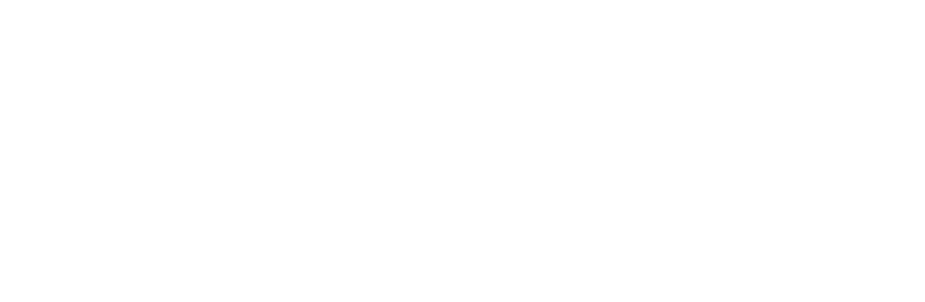
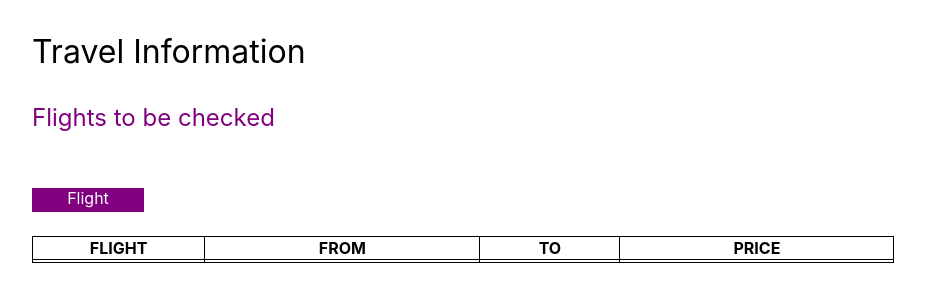
Before and after one commit to gopinathsjsu/team-project-four-horseman, a React (Create React App) app in the folder frontend/: page /displayflights/b85c9710-4d9e-11ec-b4e0-cf29e1479ba5 in a window 1280 px wide. Shown: the top 302 px of the page, without its empty margins (128-1053 px from the left). Built offline with nearby package versions, Linux system fonts and the light colour scheme.

Commit message:
Modified UI of DisplayFlights and FlightInformation

```diff
--- a/frontend/src/App.js
+++ b/frontend/src/App.js
@@ -5,6 +5,7 @@
 import BookFlights from "./components/BookFlights/BookFlights";
 import MyReservations from "./components/MyReservations/MyReservations";
 import DisplayFlights from "./components/DisplayFlights/DisplayFlights";
+import SingleFlightDetails from "./components/DisplayFlights/SingleFlightDetails";
 
 
 function App() {
@@ -27,6 +28,9 @@
         <Route exact path='/displayflights'>
           <DisplayFlights/>
         </Route>
+        <Route exact path='/displayflights/:id'>
+          <SingleFlightDetails/>
+        </Route>
       </Switch>
       </div>
     </Router>
--- a/frontend/src/components/DisplayFlights/DisplayFlights.js
+++ b/frontend/src/components/DisplayFlights/DisplayFlights.js
@@ -15,10 +15,11 @@
 const arrAirport = queryParams.get('arrival-airport');
 console.log(date, depAirport, arrAirport); // 55 test null
     let params = {
-        from:depAirport,
-        to:arrAirport,
-        deptTime:date,
-      };
+
+            from:"4a1b9780-4c11-11ec-bc30-c13971008366",
+            to:"4a1c81e0-4c11-11ec-bc30-c13971008366",
+            deptTime:"2021-12-04"
+        }
 
       let query = Object.keys(params)
                     .map(k => encodeURIComponent(k) + '=' + encodeURIComponent(params[k]))
@@ -44,20 +45,14 @@
 
     return (
         <div>
-            <div style={{marginLeft:'12rem'}}>
+            <div style={{marginLeft:'2rem'}}>
                 <h1>San Francisco to Istanbul on Thursday,December 2</h1>
             </div>
             <FlightInformation />
+
+
             <FlightInformation />
-            <FlightInformation />
-            <FlightInformation />
-            <div style={{marginLeft:'12rem'}}>
-                <h1>San Francisco to Istanbul on Thursday,December 2</h1>
-            </div>
-            <FlightInformation />
-            <FlightInformation />
-            <FlightInformation />
-            <FlightInformation />
+
             <div className='manage-reservations'>
             <button style={{marginLeft:'35%'}}>Cancel search</button>
             <button style={{marginLeft:'2%'}}>Checkout</button>
--- a/frontend/src/components/DisplayFlights/FlightInformation.js
+++ b/frontend/src/components/DisplayFlights/FlightInformation.js
@@ -1,9 +1,13 @@
 import React from "react";
 
 const DisplayFlights = ({ re }) => {
+  function onclick(){
+    console.log('hi')
+
+  }
   return (
-    <div className="flight-display-holder">
-      <div className="flight-details-single">
+    <div className="flight-display-holder" style={{marginTop:"5%"}}>
+      <div className="flight-details-single" onClick={onclick}>
         <div className="flight-details-departing-airport">
           <span>06.15</span>
           <br />
@@ -13,11 +17,11 @@
           <span>San Jose</span>
           <br />
         </div>
-        <div className="flight-details-connecting-line">
+        <div className="flight-details-connecting-line" style={{marginTop:'1rem'}}>
           <small>────────────────────────────────</small>
         </div>
         <div className="flight-details-arrival-airport">
-          <span>06.15</span>
+          <span>07.15</span>
           <br />
 
           <span>SJC</span>
@@ -26,7 +30,8 @@
           <br />
         </div>
 
-        <div className="flight-details-time-duration">
+
+        {/* <div className="flight-details-time-duration">
           <span>Flight Duration</span>
           <br />
           <br />
@@ -38,7 +43,8 @@
           <span style={{ marginLeft: "10%" }}>---</span>
         </div>
         <p></p>
-      </div>
+  </div>*/}
+    </div>
     </div>
   );
 };
--- /dev/null
+++ b/frontend/src/components/DisplayFlights/SingleFlightDetails.js
@@ -0,0 +1,60 @@
+import React from 'react'
+
+const SingleFlightDetails = () => {
+    return (
+        <div className='single-flight-details'>
+        <p style={{ fontSize: "2rem" }}>Travel Information</p>
+      <p style={{ fontSize: "1.5rem", color: "purple" }}>
+        Flights to be checked
+      </p>
+      <div className="flight-details">
+        <div
+          style={{
+            backgroundColor: "purple",
+            width: "10%",
+            textAlign: "center",
+            color: "white",
+            height: "1.5rem",
+          }}
+        >
+          Flight
+        </div>
+        <p style={{ fontSize: "1.5rem" }}>
+          {}
+          {/* {reservations["flight"].fromAirportCode} - {reservations["flight"].toAirportCode} on {depDate} */}
+        </p>
+        <table>
+          <tr>
+            <th style={{ width: "20%" }}>FLIGHT</th>
+            <th>FROM</th>
+            <th>TO</th>
+            <th>PRICE</th>
+          </tr>
+          <tr>
+            <td>
+              {/* <b>{reservations['flight'].flightCode}</b> */}
+
+
+            </td>
+            <td>
+              {/* <b>{depTime}</b>
+              <h4> {reservations["flight"].fromAirportCity} ({reservations["flight"].fromAirportCode})</h4>
+              <small>{reservations["flight"].fromAirportName}</small> */}
+            </td>
+            <td>
+              {/* <b>{arrTime}</b>
+              <h4>{reservations["flight"].toAirportCity} ({reservations["flight"].toAirportCode})</h4>
+              <small>{reservations["flight"].toAirportName}</small> */}
+            </td>
+
+            <td>
+              {/* <h3>{reservations["flight"].price} $</h3> */}
+            </td>
+          </tr>
+        </table>
+        </div>
+        </div>
+    )
+}
+
+export default SingleFlightDetails
--- a/frontend/src/components/ManageReservations/FindReservations.js
+++ b/frontend/src/components/ManageReservations/FindReservations.js
@@ -1,4 +1,4 @@
-import React, { useState } from "react";
+import React from "react";
 import NavigationBar from "../RegisterPage/NavigationBar";
 
 const FindReservations = () => {
--- a/frontend/src/components/MyReservations/MyReservations.js
+++ b/frontend/src/components/MyReservations/MyReservations.js
@@ -1,5 +1,5 @@
 import React, { useState, useEffect } from "react";
-import FlightDetails from "./FlightDetails";
+import ReservationDetails from "./ReservationDetails";
 import axios from "axios";
 
 const MyReservations = () => {
@@ -26,7 +26,7 @@
 
   return (
     <div>
-      {reservations && <FlightDetails reservations={reservations}/>}
+      {reservations && <ReservationDetails reservations={reservations}/>}
 
       <div className="manage-reservations">
         <button style={{ marginLeft: "25%" }}>Cancel booking</button>
--- a/frontend/src/index.css
+++ b/frontend/src/index.css
@@ -191,10 +191,30 @@
 
 
 .flight-display-holder{
-  width:80%;
+  width:50%;
   margin:auto;
   height:20%;
 }
+
 .flight-details-single{
-  float: right;
+  margin-left: 15%;
+  border: 0.5px solid purple;
+
 }
+.flight-details-single:hover{
+  cursor: pointer;
+  box-shadow: inset;
+}
+.flight-details-departing-airport{
+  float: left;
+  margin-left: 2rem;
+}
+
+.flight-details-arrival-airport{
+  margin-left: 25rem;
+  margin-top: -2.2rem;
+}
+
+.single-flight-details{
+  margin-left: 10rem;
+}
```
Also changed, not shown: frontend/src/components/MyReservations/ReservationDetails.js (renamed from frontend/src/components/MyReservations/FlightDetails.js).
